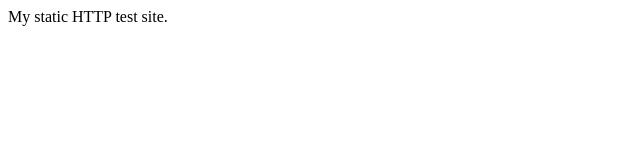
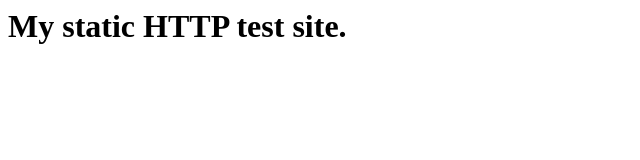
Before and after one commit to jbeers/static-http-test, a plain HTML site: page src/index.html in a window 1280 px wide. Shown: the whole page, without its empty margins (0-640 px from the left). Drawn offline with Linux system fonts and the light colour scheme.

Commit message:
Update html

```diff
--- a/src/index.html
+++ b/src/index.html
@@ -1,7 +1,8 @@
 <html>
 
 <body>
-    My static HTTP test site.
+    <h1>My static HTTP test site.</h1>
+
 </body>
 
 </html>
```
Also changed, not shown: 1 other file.
